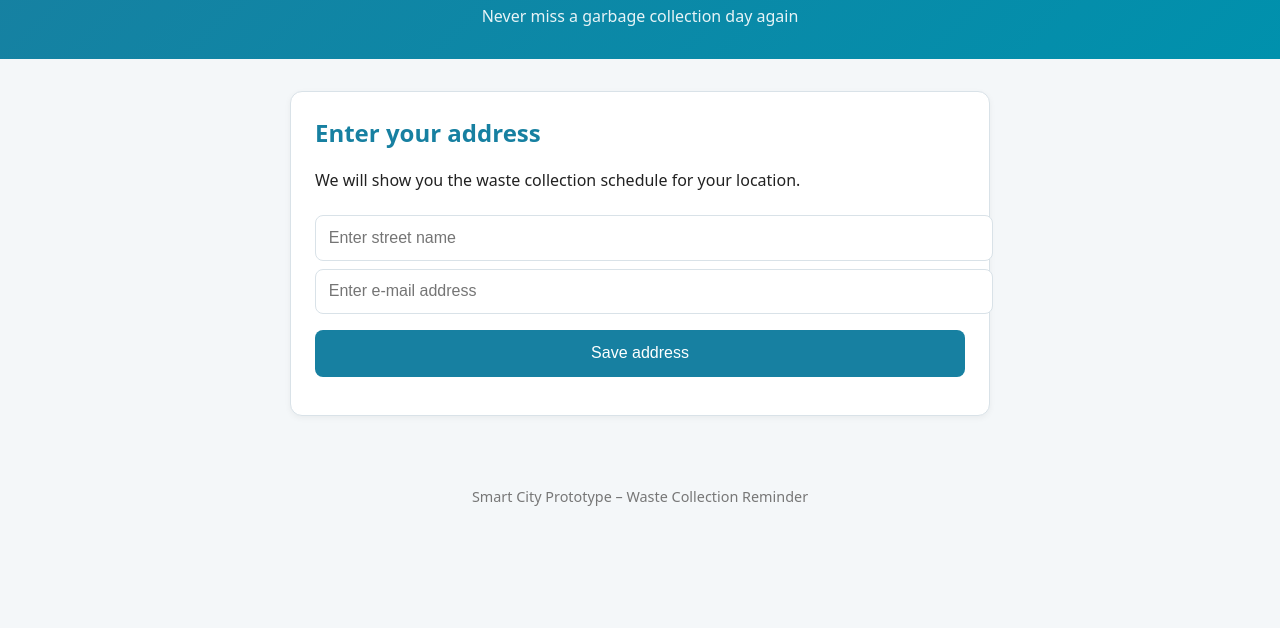
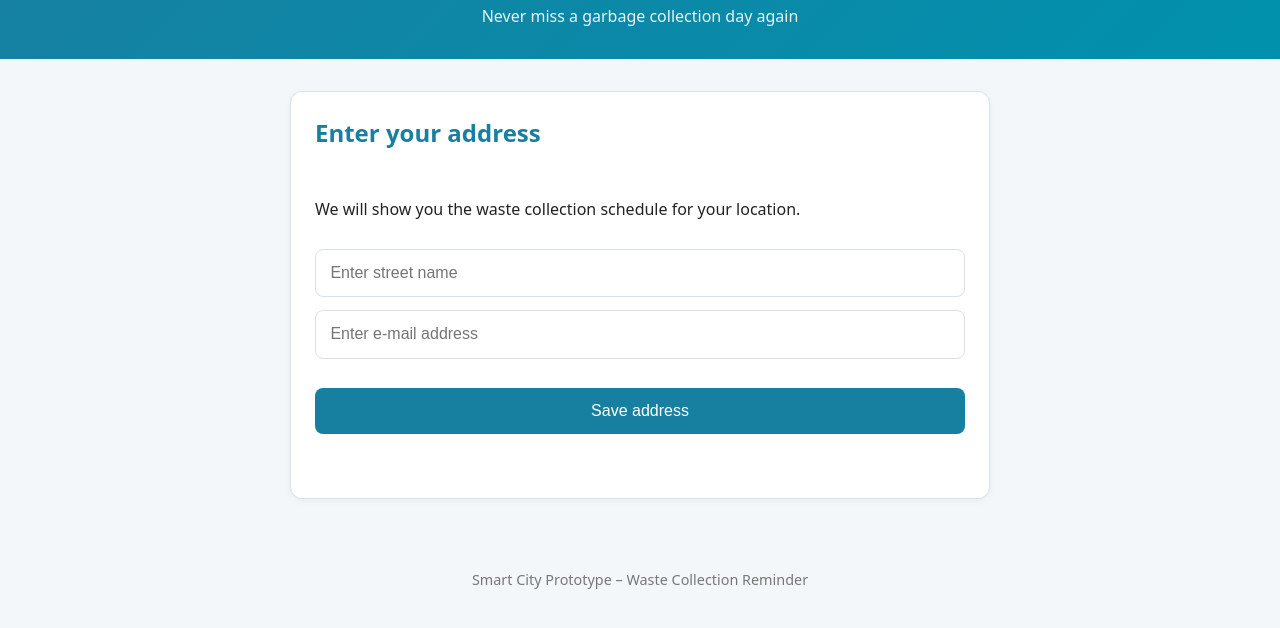
Before and after one commit to riiahiit/waste-reminder-frontend, a plain HTML site: page index.html in a window 1280 px wide. Shown: the part 78-706 px from the top of the page. Drawn offline with Linux system fonts and the light colour scheme; no server answers.

Commit message:
Update email field

```diff
--- a/css/styles.css
+++ b/css/styles.css
@@ -73,13 +73,20 @@
 ------------------------------ */
 
 input[type="text"],
-input[type="email"]{
+input[type="email"] {
     width: 100%;
-    padding: 0.8rem;
+    box-sizing: border-box;
+    padding: 0.9rem;
     border-radius: 8px;
     border: 1px solid var(--border);
-    margin-top: 0.5rem;
     font-size: 1rem;
+    margin: 0;
+}
+
+#address-section {
+    display: flex;
+    flex-direction: column;
+    gap: 0.8rem;
 }
 
 
```
